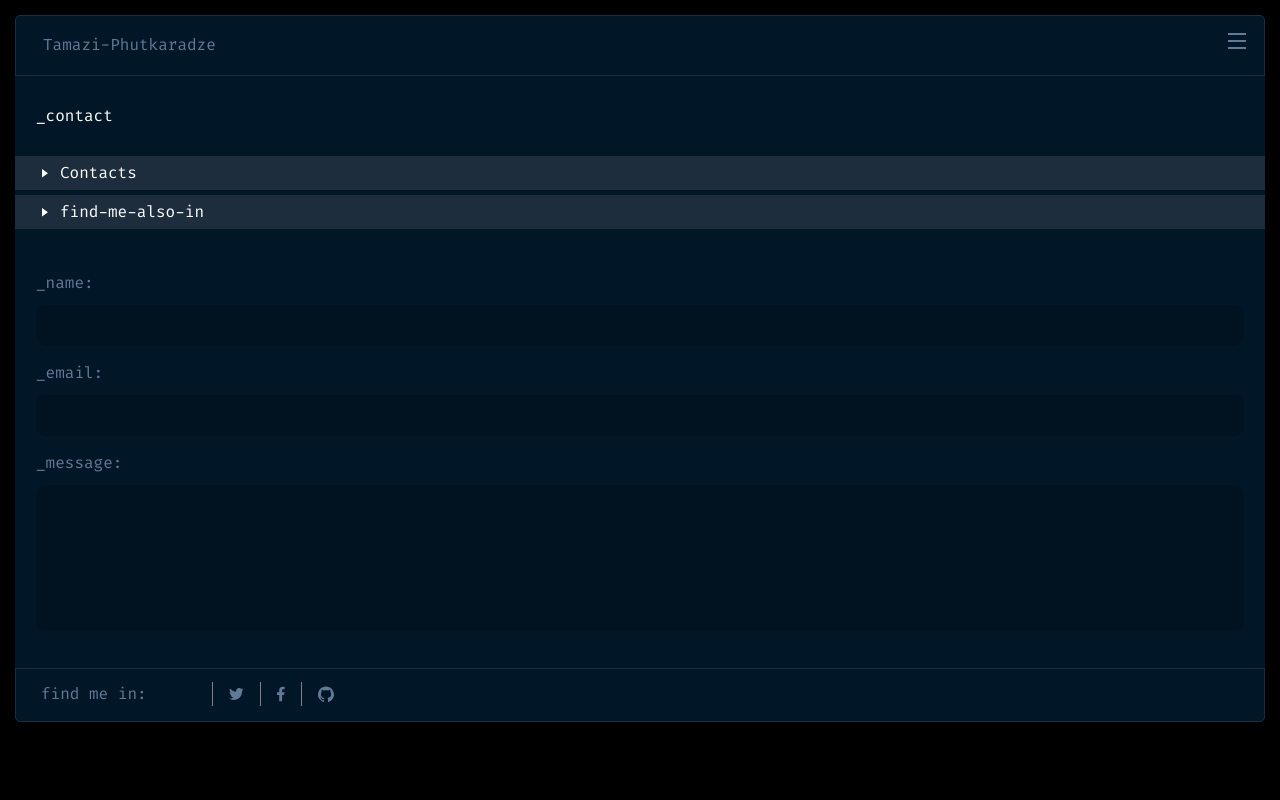
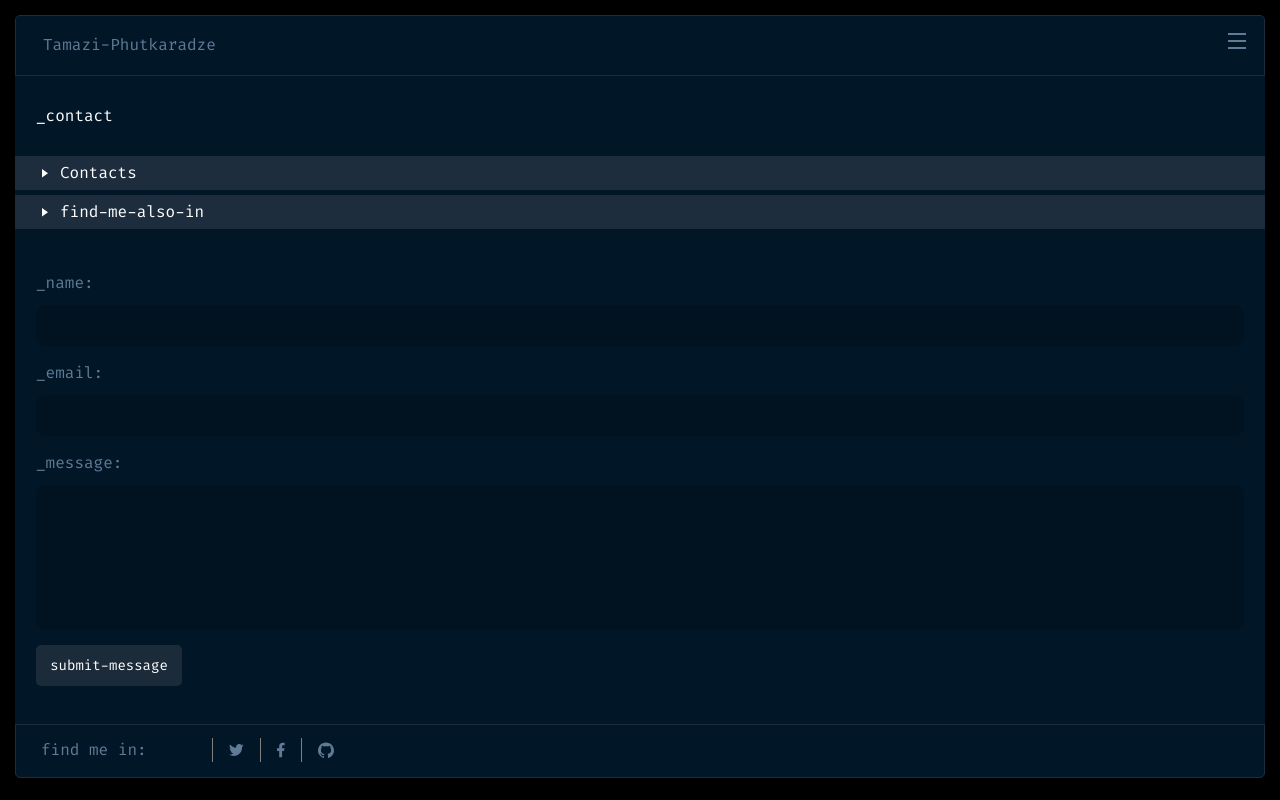
Before and after one commit to TamaziPhutkaradze/my-portfolio, a React (Vite) app: page /Contact in a window 1280 px wide. Built offline with nearby package versions, Linux system fonts and the light colour scheme.

Commit message:
feat: add email sending functionality with Email.js

```diff
--- a/package.json
+++ b/package.json
@@ -10,6 +10,7 @@
     "preview": "vite preview"
   },
   "dependencies": {
+    "@emailjs/browser": "^4.3.3",
     "framer-motion": "^11.1.7",
     "react": "^18.2.0",
     "react-dom": "^18.2.0",
--- a/src/components/Contact.tsx
+++ b/src/components/Contact.tsx
@@ -1,17 +1,38 @@
 import styled from "styled-components";
 import Arrow from "../assets/arrow.svg";
-import { useState } from "react";
+import { useRef, useState } from "react";
 import { motion } from "framer-motion";
 import EmailIcon from "../assets/emailIcon.svg";
 import PhoneIcon from "../assets/phoneIcon.svg";
 import LinkIcon from "../assets/LinkIcon.svg";
-
+import emailjs from "@emailjs/browser";
 export default function Contact() {
   const [contactIsOpen, setContactIsOpen] = useState<boolean>(false);
   const [secondBtnIsOpen, setSecondBtnIsOpen] = useState<boolean>(false);
-
+  const [sent, setSent] = useState<boolean>(false);
+  const form: any = useRef();
+  const sendEmail = (e: any) => {
+    e.preventDefault();
+    emailjs
+      .sendForm("service_8918u9i", "template_7kbv0ll", form.current, {
+        publicKey: "17skn_PaUmSsBCfNC",
+      })
+      .then(
+        () => {
+          console.log("SUCCESS!");
+        },
+        (error) => {
+          console.log("FAILED...", error.text);
+        }
+      );
+    e.target.reset();
+  };
   return (
-    <Wrapper>
+    <Wrapper
+      initial={{ opacity: 0 }}
+      animate={{ opacity: 1 }}
+      transition={{ duration: 2 }}
+    >
       <PageTitle>_contact</PageTitle>
       <Buttons>
         <Contacts onClick={() => setContactIsOpen(!contactIsOpen)}>
@@ -28,6 +49,7 @@ export default function Contact() {
             <EmailDiv
               as={motion.div}
               transition={{ duration: 2 }}
+              initial={{ paddingTop: 0 }}
               animate={{ paddingTop: 16 }}
             >
               <EmailImg src={EmailIcon} />
@@ -82,7 +104,9 @@ export default function Contact() {
           </Socials>
         )}
       </Buttons>
-      <TextsContainer>
+      <TextsContainer onSubmit={sendEmail} ref={form}>
+        {sent === false ? (
+          <>
             <InputDiv>
               <InputName>_name:</InputName>
               <Input />
@@ -93,13 +117,29 @@ export default function Contact() {
             </InputDiv>
             <InputDiv>
               <InputName>_message:</InputName>
-          <TextArea />
+              <TextArea name="message" />
             </InputDiv>
+            <SubmitButton onClick={() => setSent(true)}>
+              submit-message
+            </SubmitButton>
+          </>
+        ) : (
+          <TextBox>
+            <Thank>Thank you! 🤘</Thank>{" "}
+            <AcceptedMessage>
+              Your message has been accepted. You will recieve answer really
+              soon!
+            </AcceptedMessage>
+            <ButtonNewMessage onClick={() => setSent(false)}>
+              send-new-message
+            </ButtonNewMessage>
+          </TextBox>
+        )}
       </TextsContainer>
     </Wrapper>
   );
 }
-const Wrapper = styled.div`
+const Wrapper = styled(motion.div)`
   background-color: #011627;
   overflow: hidden auto;
 `;
@@ -175,7 +215,7 @@ const LinkDiv = styled(motion.div)`
   align-items: center;
   color: #607b96;
 `;
-const TextsContainer = styled.div`
+const TextsContainer = styled.form`
   display: flex;
   flex-direction: column;
   padding: 42px 21px 38px;
@@ -210,3 +250,36 @@ const TextArea = styled.textarea`
   font-size: 16px;
   font-weight: 400;
 `;
+const SubmitButton = styled.button`
+  width: 146px;
+  background-color: #1c2b3a;
+  color: white;
+  font-size: 14px;
+  font-weight: 400;
+  padding: 10px 14px;
+  border-radius: 5px;
+`;
+const TextBox = styled.div`
+  display: flex;
+  gap: 15px;
+  flex-direction: column;
+  text-align: center;
+`;
+const Thank = styled.p`
+  color: white;
+  font-weight: 400;
+  font-size: 24px;
+`;
+const AcceptedMessage = styled.span`
+  color: #607b96;
+  font-size: 18px;
+`;
+const ButtonNewMessage = styled.button`
+  width: 163px;
+  padding: 10px 14px;
+  color: white;
+  font-size: 14px;
+  border-radius: 5px;
+  background-color: #1c2b3a;
+  margin: auto;
+`;
--- a/src/components/Header.tsx
+++ b/src/components/Header.tsx
@@ -5,12 +5,15 @@ import { motion } from "framer-motion";
 import { Link } from "react-router-dom";
 import { useLocation } from "react-router-dom";
 import { useEffect, useState } from "react";
-
+type Location = {
+  pathname: string;
+};
 export default function Navbar() {
-  let location: any = useLocation();
+  let location = useLocation();
   let locationPath = location.pathname;
   console.log(locationPath);
-  const [lastLocation, setLastLocation] = useState<any>(null);
+  const [lastLocation, setLastLocation] = useState<Location | null>(null);
+
   const [lastLocationPath, setLastLocationPath] = useState("");
   useEffect(() => {
     if (lastLocation) {
```
Also changed, not shown: 1 other file (tests, documents, lock files or other folders). Lines whose indentation alone changed are shown as unchanged.
